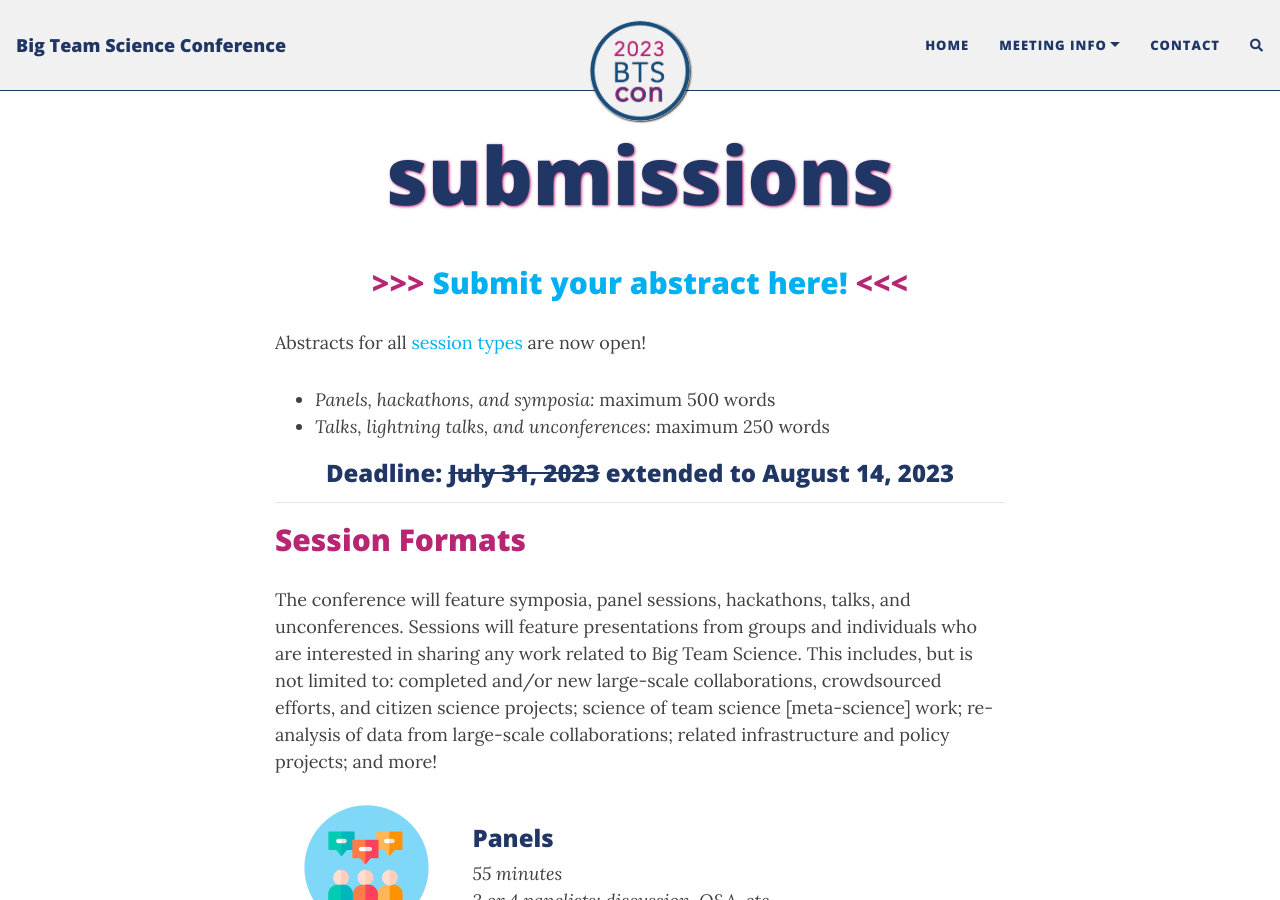
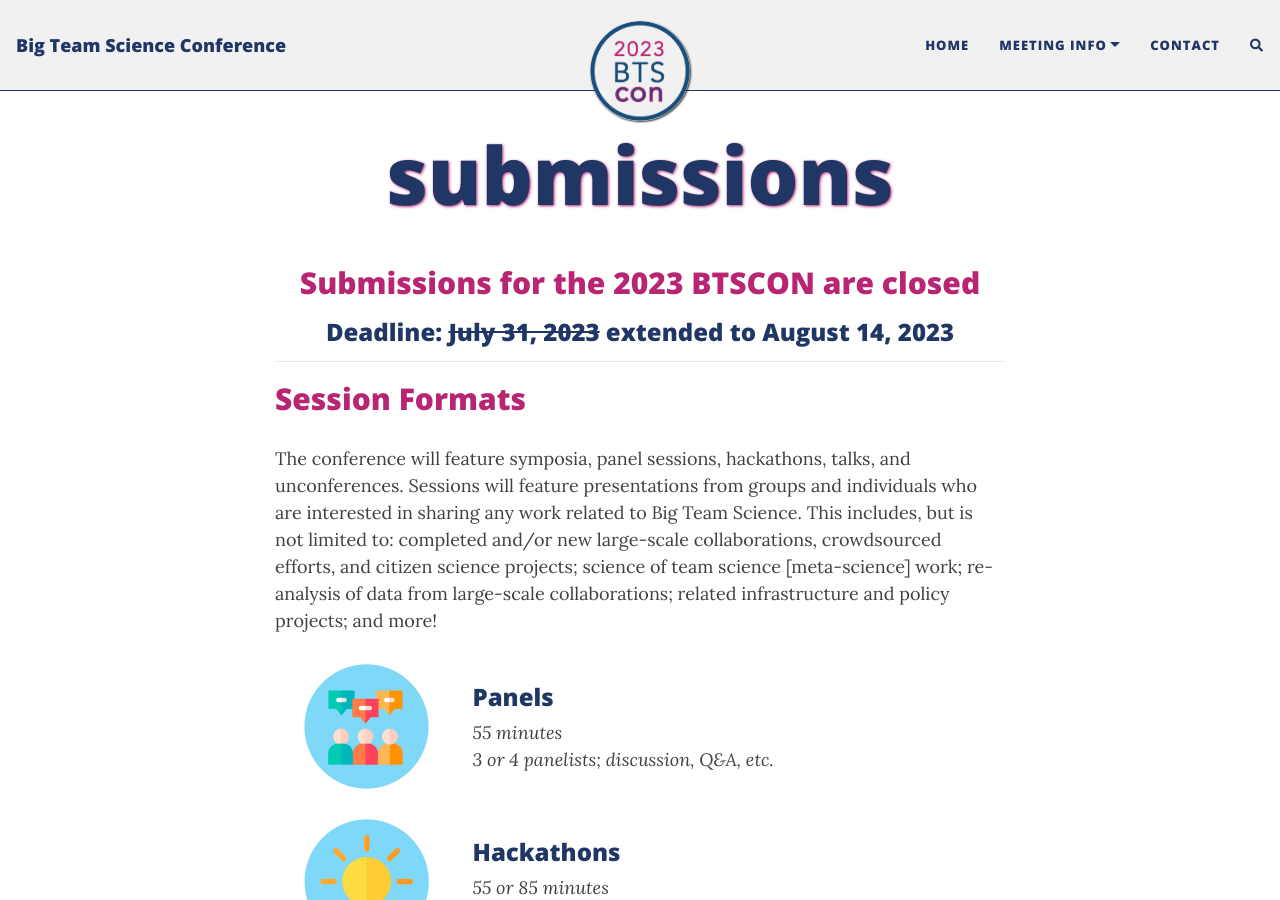
Before and after one commit to bigteamscienceconference/bigteamscienceconference.github.io, a Jekyll site: the page built from submissions.md, in a window 1280 px wide and 900 px high. Built offline with Jekyll 4.4.1, drawn with Linux system fonts in a browser that asks for light colours; nearby versions of some CDN libraries; comment, search, counter and statistics services are not loaded.

Commit message:
Update submissions.md

```diff
--- a/submissions.md
+++ b/submissions.md
@@ -3,12 +3,18 @@ layout: page
 title: submissions
 ---
 
+<!--
 <h2 align="center"> >>> <a href="https://docs.google.com/forms/d/e/1FAIpQLSdcO9h6tximi6N81asTWSGHpcJ9e_ayZkeLD_6U33I3AZcNAg/viewform?usp=sf_link" target="_blank">Submit your abstract here!</a> <<< </h2>
 
-Abstracts for all <a href="#sessions">session types</a> are now open!
+
+Submissions for all <a href="#sessions">session types</a> are now open!
+
 
 * *Panels, hackathons, and symposia:* maximum 500 words
 * *Talks, lightning talks, and unconferences:* maximum 250 words
+-->
+
+<h2 align="center">Submissions for the 2023 BTSCON are closed</h2>
 
 <h3 align="center">Deadline: <s>July 31, 2023</s> extended to August 14, 2023</h3>
 
```
